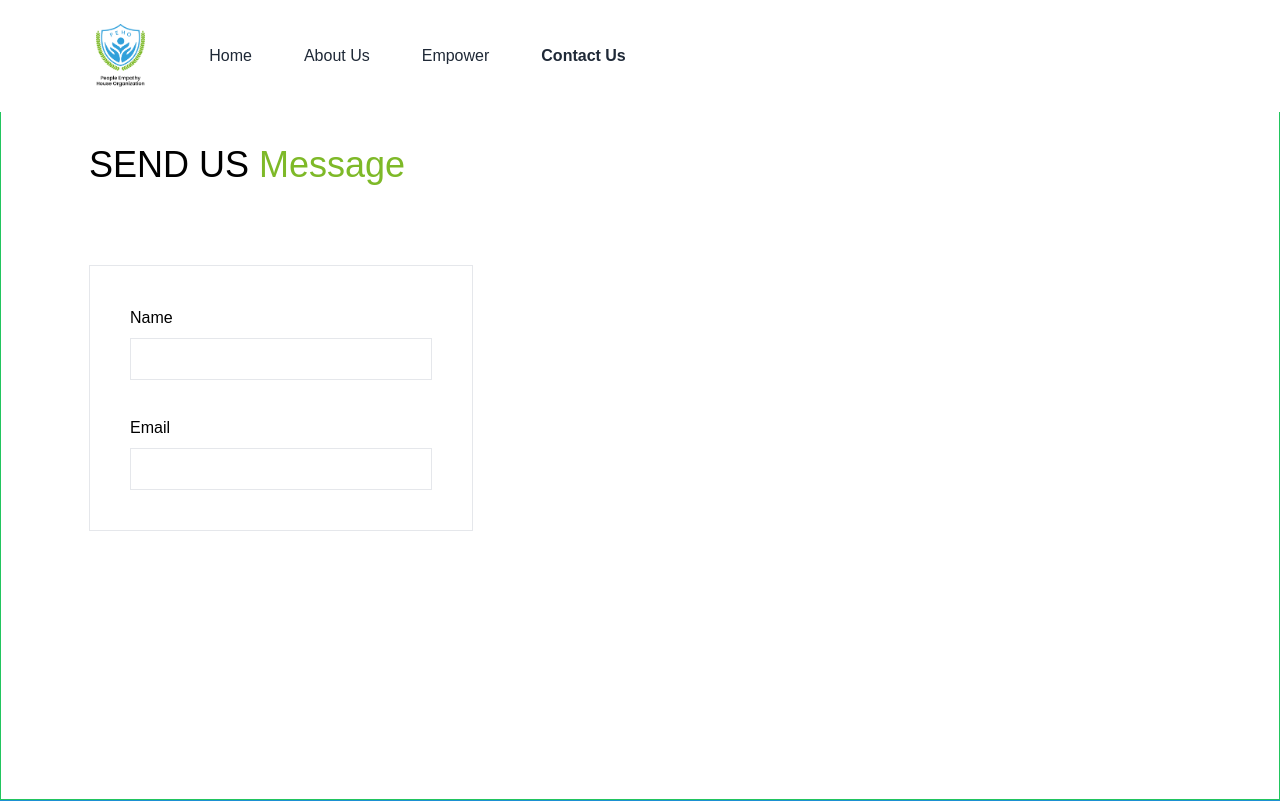
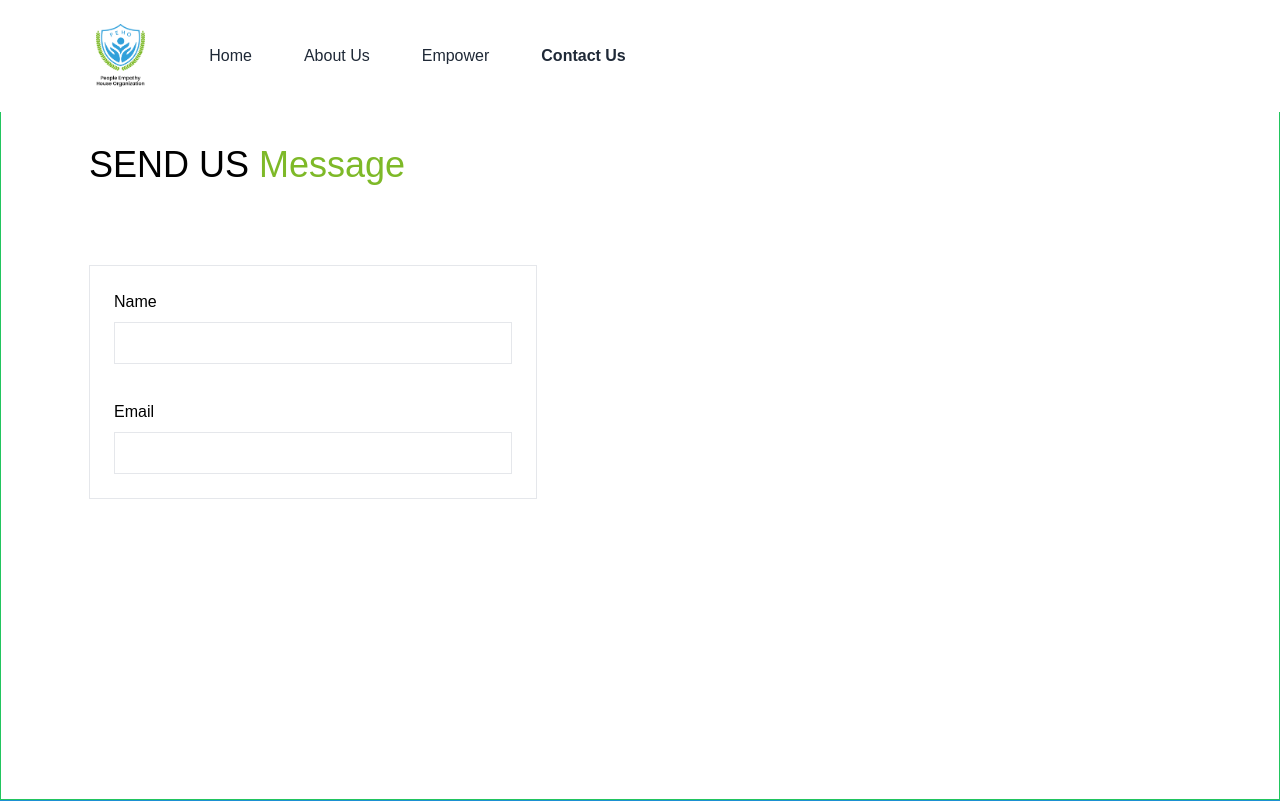
Before and after one commit to safi-n/peho-react, a React (Create React App) app: page /contact-us in a window 1280 px wide. Shown: the top 801 px of the page. Built offline with nearby package versions, Linux system fonts and the light colour scheme.

Commit message:
FEAT: Contact us design

```diff
--- a/src/App.css
+++ b/src/App.css
@@ -130,7 +130,6 @@ width: 30em;
 
 /* -----------Contact us page */
 
-.form-contact-us {
-border: #31a0da;
-background: #FFFFFF 0% 0% no-repeat padding-box;
+.contactUsForm{
+  width: 28em;
 }
--- a/src/Pages/ContactUs.jsx
+++ b/src/Pages/ContactUs.jsx
@@ -11,7 +11,7 @@ const ContactUs = () => {
           <div className="form-title-contact-us">
             <h2 className="text-4xl">SEND US <span className="mainColor">Message</span></h2>
           </div>
-          <form onSubmit={formSubmitHandler} className='w-96 border mt-20 p-10'>
+          <form onSubmit={formSubmitHandler} className='contactUsForm border mt-20 p-6'>
             <div className="input-field-text flex flex-col">
               <label htmlFor="Name" className="mb-2 font-light">Name</label>
               <input type="text" className="text-input p-2 border" />
```
